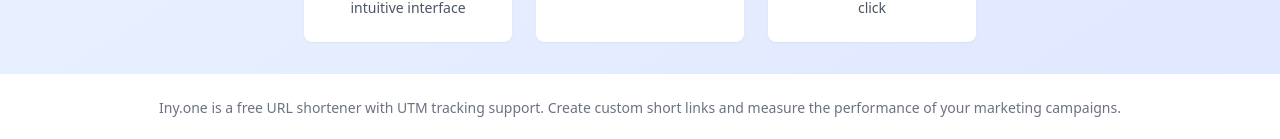
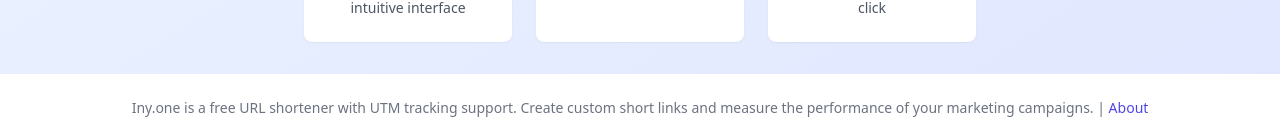
Before and after one commit to YairYR/iny-one-full, a Next.js app: page / in a window 1280 px wide. Shown: the part 660-799 px from the top of the page. Built offline with nearby package versions, Linux system fonts and the light colour scheme.

Commit message:
Update footer.tsx

```diff
--- a/src/components/footer.tsx
+++ b/src/components/footer.tsx
@@ -1,11 +1,16 @@
+import Link from 'next/link';
 import { useAppContext } from "@/contexts/app.context"
 
 export default function Footer() {
-    const { lang } = useAppContext();
+  const { lang } = useAppContext();
 
-    return (
-        <footer className="bg-white py-6 text-center text-sm text-gray-500">
-            {lang.get('footer')}
-        </footer>
-    )
+  return (
+    <footer className="bg-white py-6 text-center text-sm text-gray-500">
+      {lang.get('footer')}{' '}
+      |{' '}
+      <Link href="/about" className="text-indigo-600 hover:text-indigo-800 font-medium">
+        About
+      </Link>
+    </footer>
+  );
 }
```
